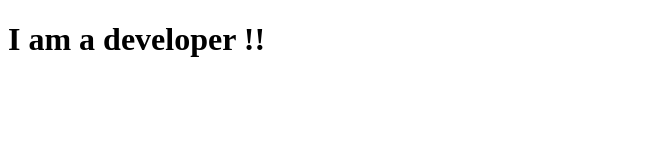
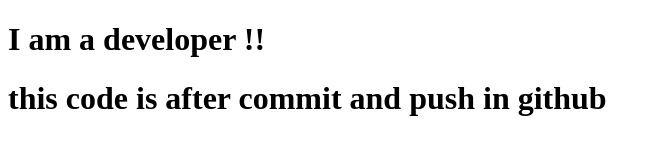
Before and after one commit to ShahidulIslam32/shahidul-port, a plain HTML site: page index.html in a window 1280 px wide. Shown: the whole page, without its empty margins (0-660 px from the left). Drawn offline with Linux system fonts and the light colour scheme.

Commit message:
after push

```diff
--- a/index.html
+++ b/index.html
@@ -8,5 +8,6 @@
 </head>
 <body>
     <h1>I am a developer !!</h1>
+    <h1>this code is after commit and push in github</h1>
 </body>
 </html>
```
